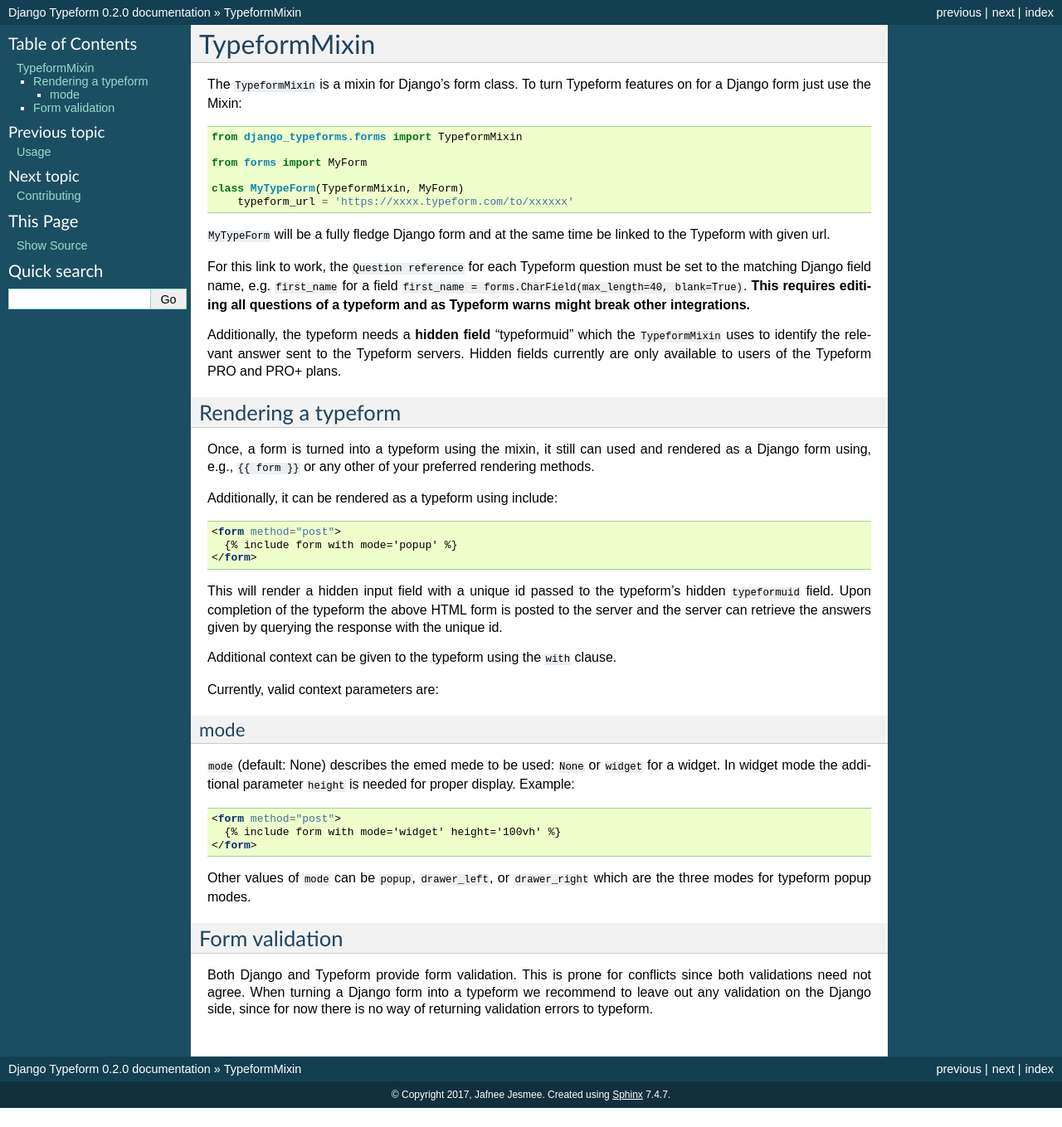
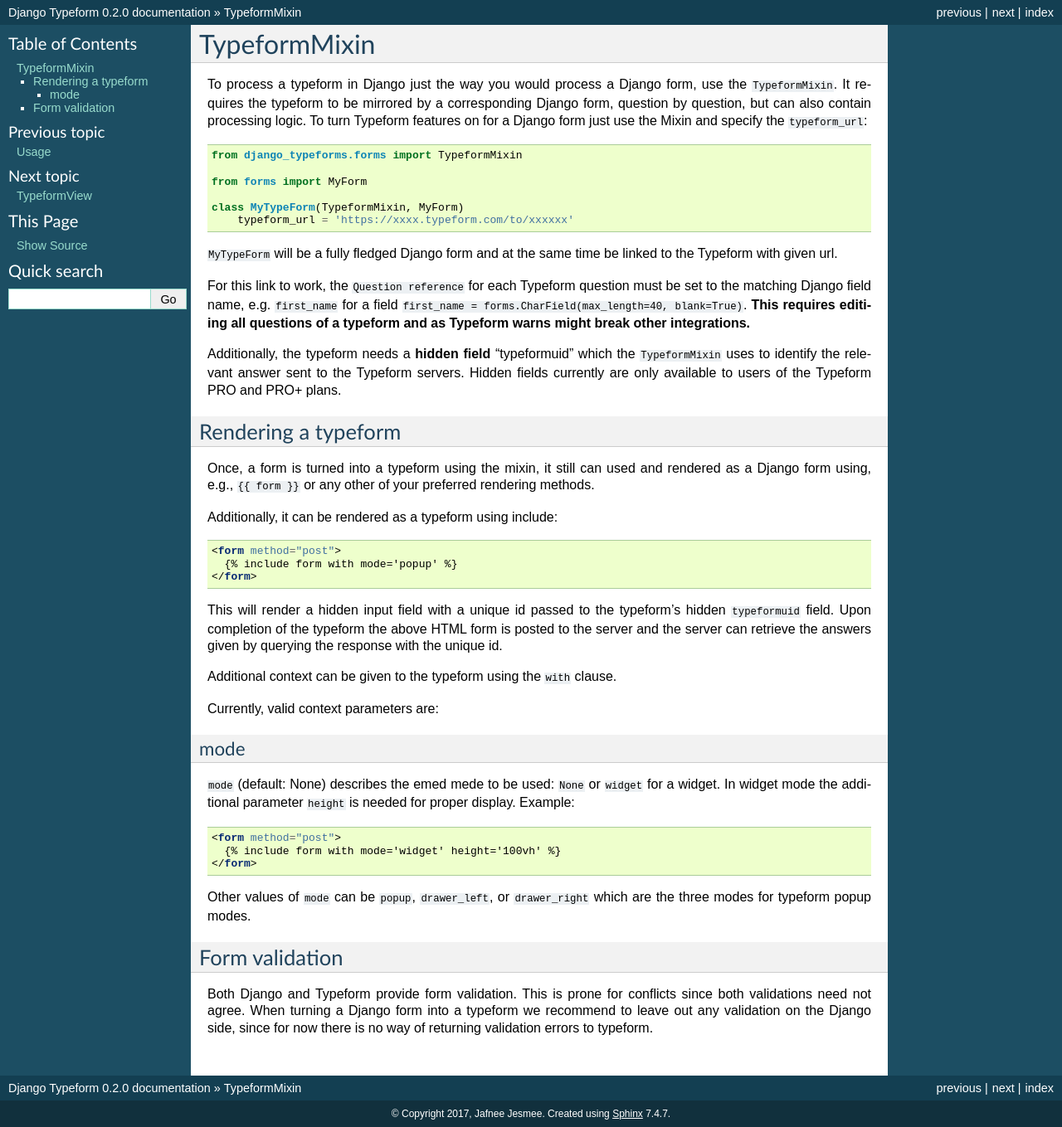
Before and after one commit to redapesolutions/django-typeform, a Sphinx documentation site: the page built from docs/typeformmixin.rst, in a window 1280 px wide. Shown: the whole page at 83% size. Built offline with Sphinx 7.4.7, drawn with Linux system fonts in a browser that asks for light colours; pages that are not in the unit, such as notebooks, are missing from menus; before the commit the page ends 1336 px from its top, so only the background shows below that.

```diff
--- a/docs/typeformmixin.rst
+++ b/docs/typeformmixin.rst
@@ -2,8 +2,11 @@
 TypeformMixin
 =============
 
-The ``TypeformMixin`` is a mixin for Django's form class. To turn
-Typeform features on for a Django form just use the Mixin:
+To process a typeform in Django just the way you would process a Django form,
+use the ``TypeformMixin``. It requires the typeform to be mirrored by a corresponding
+Django form, question by question, but can also contain processing logic.
+To turn Typeform features on for a Django form just use the Mixin and specify
+the ``typeform_url``:
 
 .. code-block:: python
 
@@ -14,7 +17,7 @@ Typeform features on for a Django form just use the Mixin:
     class MyTypeForm(TypeformMixin, MyForm)
         typeform_url = 'https://xxxx.typeform.com/to/xxxxxx'
 
-``MyTypeForm`` will be a fully fledge Django form and at the same
+``MyTypeForm`` will be a fully fledged Django form and at the same
 time be linked to the Typeform with given url.
 
 For this link to work, the ``Question reference`` for each Typeform
```
Also changed, not shown: docs/typeformview.rst (added, +45 -0 lines), .travis.yml, 6 other files.
